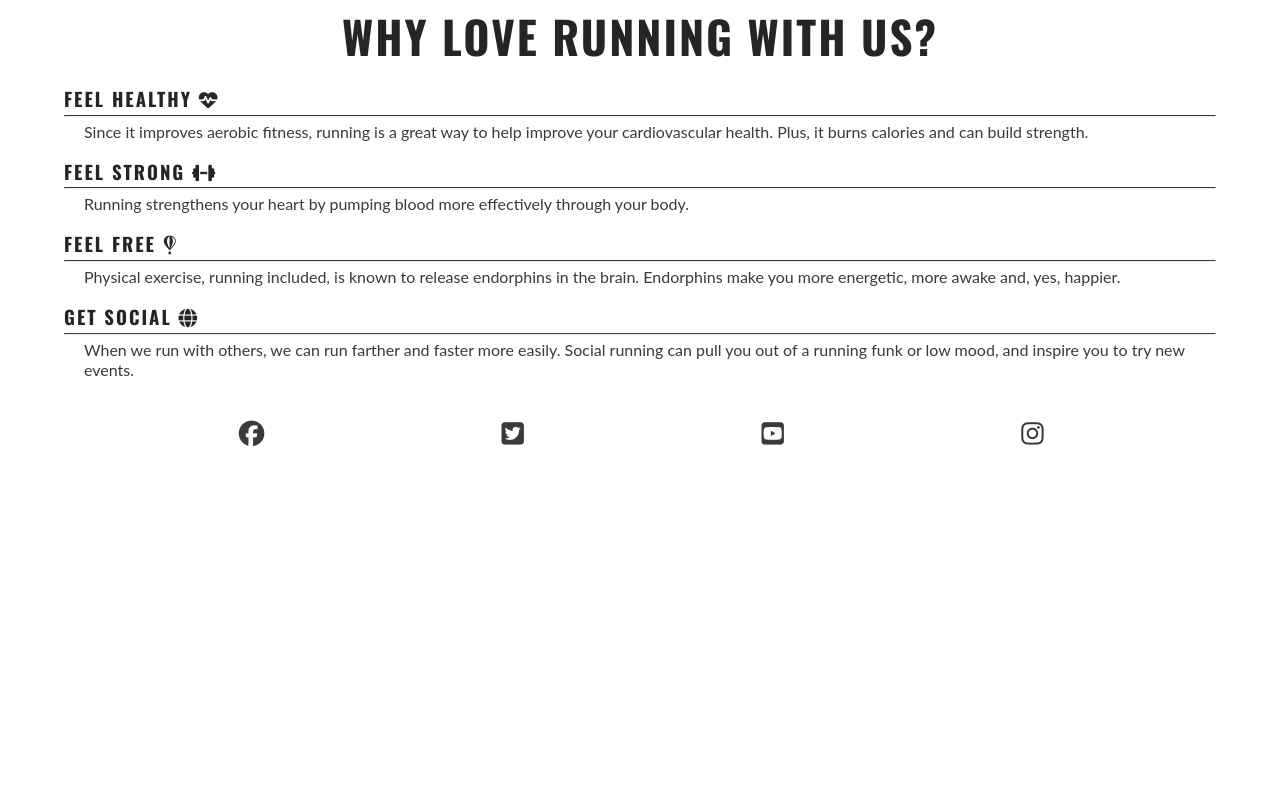
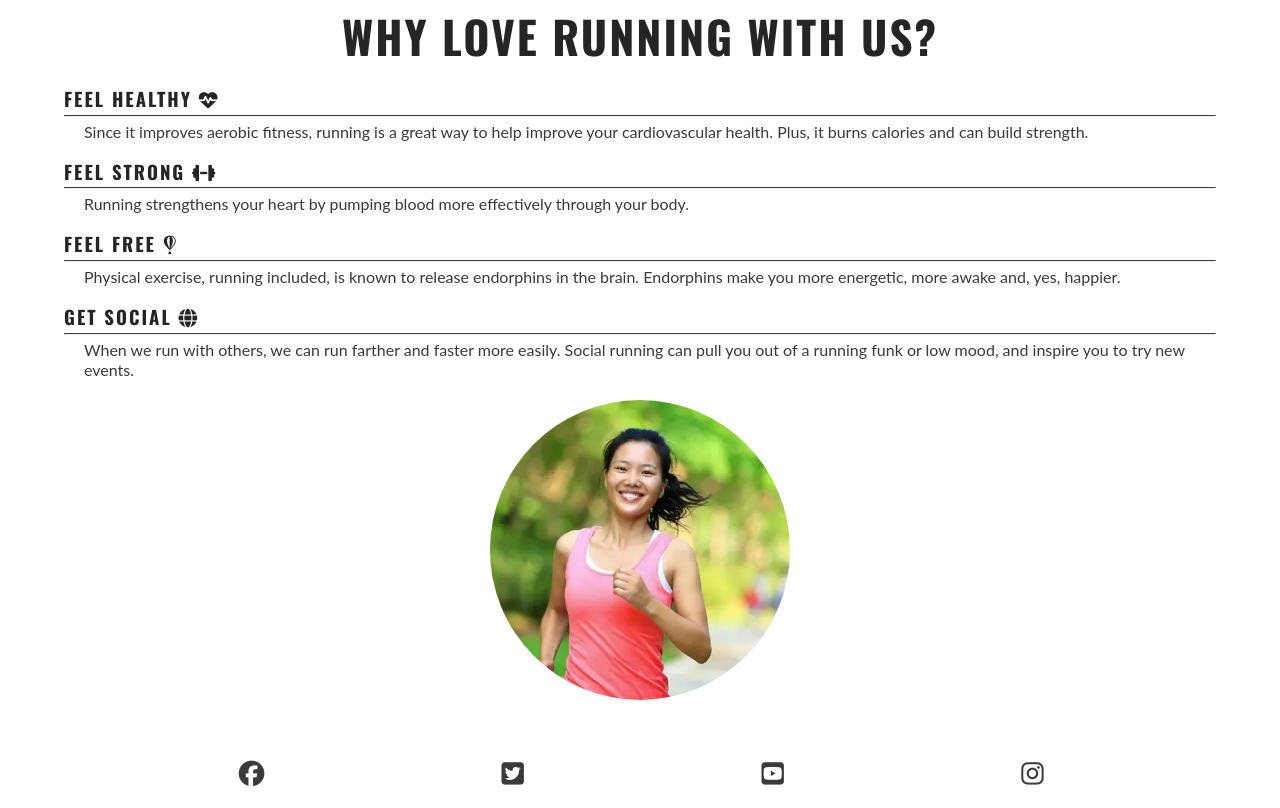
Before and after one commit to chipsandbeans/loverunning2, a plain HTML site: page index.html in a window 1280 px wide. Shown: the part 696-1504 px from the top of the page. Before the commit the page ends 1164 px from the top, so only its background shows below. Drawn offline with nearby package versions, Linux system fonts and the light colour scheme.

Commit message:
added hero image to reasons section

```diff
--- a/assets/css/style.css
+++ b/assets/css/style.css
@@ -140,6 +140,23 @@ main {
     margin: 5px 0;
 }
 
+#circle-cover-bg {
+    background: url('../images/reasons-image.webp') no-repeat top center / cover;
+    height: 90vw;
+    width: 90vw;
+    margin-bottom: 20px;
+    /* Makes the square image into a circle */
+    border-radius: 50%;
+    max-width: 300px;
+    max-height: 300px;
+}
+
+#benefits-image {
+    display: flex;
+    align-items: center;
+    justify-content: center;
+}
+
 /* Footer */
 #social-networks {
     text-align: center;
--- a/index.html
+++ b/index.html
@@ -80,6 +80,9 @@
                     of a running funk or low mood, and inspire you to try new events.</p>
             </div>
         </div>
+        <div id="benefits-image">
+            <div id="circle-cover-bg"></div>
+        </div>
         </div>
     </section>
     </main>
```
Also changed, not shown: assets/images/reasons-image.webp (added).
